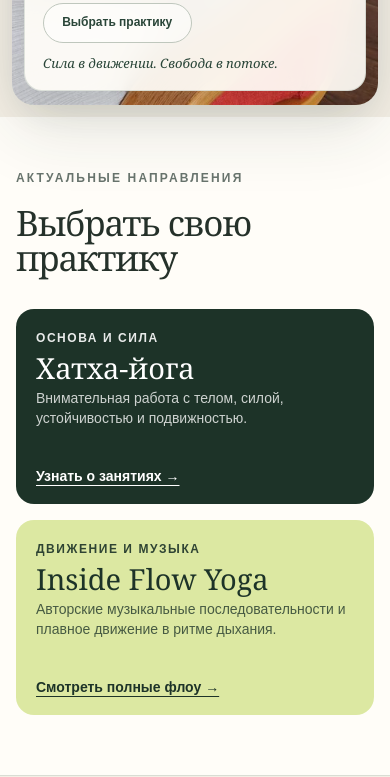
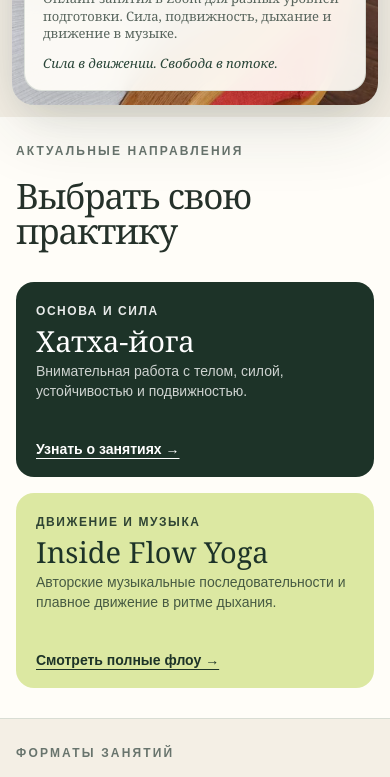
Before and after one commit to irivivchar-arch/yoga-irina-site, a plain HTML site: page dist/index.html in a window 390 px wide. Shown: the part 741-1518 px from the top of the page. Drawn offline with Linux system fonts and the light colour scheme.

Commit message:
Tighten homepage section spacing

```diff
--- a/dist/index.html
+++ b/dist/index.html
@@ -30,9 +30,6 @@
           <p class="eyebrow">Онлайн · Zoom · для разных уровней</p>
           <h1>Хатха-йога и Inside Flow<br /><em>с Ириной</em></h1>
           <p class="home-lead">Онлайн-занятия в Zoom для разных уровней подготовки. Сила, подвижность, дыхание и движение в музыке.</p>
-          <div class="hero-actions">
-            <a class="button secondary" href="#directions">Выбрать практику</a>
-          </div>
           <p class="hero-motto">Сила в движении. Свобода в потоке.</p>
         </div>
         <div class="home-visual">
--- a/dist/styles.css
+++ b/dist/styles.css
@@ -293,7 +293,7 @@ body.detail-open { overflow: hidden; }
 .visual-caption strong { font-family: Georgia,serif; font-size: 16px; font-weight: 400; }
 .visual-caption span { color: var(--muted); font-size: 9px; letter-spacing: .08em; text-transform: uppercase; }
 
-.directions-section, .formats-section, .explore-section { padding: 76px 6vw 86px; }
+.directions-section, .formats-section, .explore-section { padding: 38px 6vw 43px; }
 .directions-section { background: var(--paper); }
 .formats-section { scroll-margin-top: 82px; border-top: 1px solid var(--line); background: var(--cream); }
 .explore-section { border-top: 1px solid var(--line); background: #f2f3ed; }
@@ -531,7 +531,7 @@ body.detail-open { overflow: hidden; }
   .hero-actions .button { min-height: 40px; padding: 0 8px; font-size: 9px; line-height: 1.15; text-align: center; }
   .hero-motto { margin-top: 11px; font-size: 11px; }
   .direction-tags, .visual-caption { display: none; }
-  .directions-section, .formats-section, .explore-section { padding: 54px 16px 60px; }
+  .directions-section, .formats-section, .explore-section { padding: 27px 16px 30px; }
   .section-heading h2 { font-size: 35px; }
   .direction-grid, .explore-grid, .about-values { grid-template-columns: 1fr; }
   .formats-grid { grid-template-columns: 1fr; }
```
